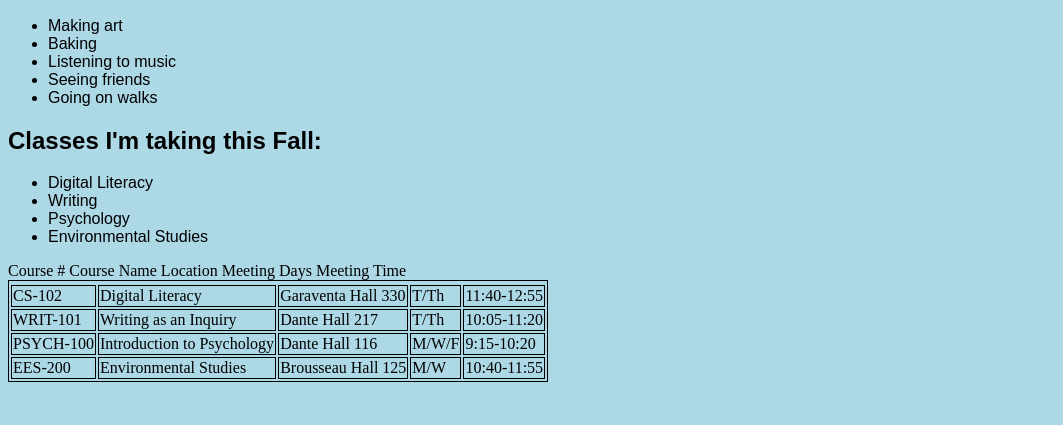
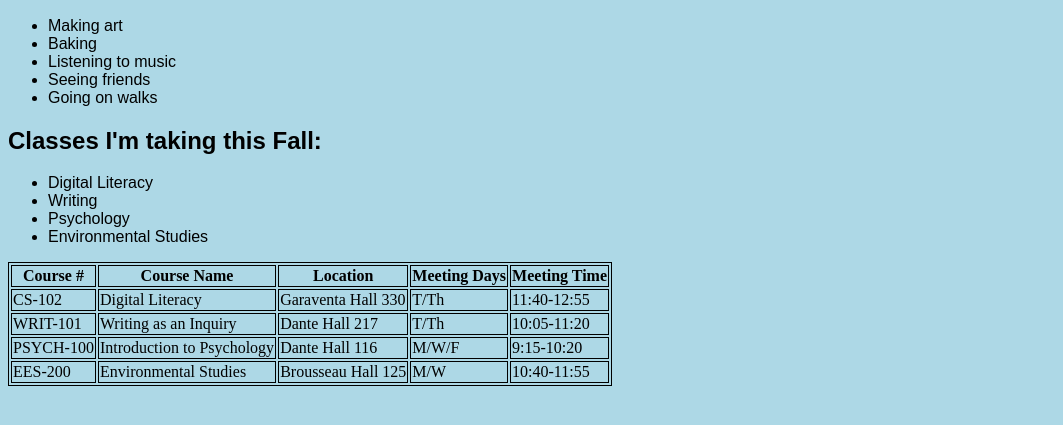
Before and after one commit to lrm14-maker/lilahswebpage, a plain HTML site: page index.html in a window 1280 px wide. Shown: the part 233-658 px from the top of the page, without its empty margins (0-1063 px from the left). Drawn offline with Linux system fonts and the light colour scheme.

Commit message:
Update index.html

```diff
--- a/index.html
+++ b/index.html
@@ -7,7 +7,7 @@
         h2{font-family: Proxima Nova, sans-serif;}
         ul{font-family: Quicksand, sans-serif;}
           body {background-color: #ADD8E6;}
-    table, tr, td {border: 1px solid black;}
+    table, th, td {border: 1px solid black;}
     </style>
 </head>
 <body>
@@ -33,21 +33,11 @@
   </ul>
 <table>
   <tr>
-    <thead>
-        Course #
-    </thead>
-    <thead>
-        Course Name
-    </thead>
-    <thead>
-        Location
-    </thead>
-    <thead>
-        Meeting Days
-    </thead>
-    <thead>
-        Meeting Time
-    </thead>
+    <th>Course #</th>
+    <th>Course Name</th>
+    <th>Location</th>
+    <th>Meeting Days</th>
+    <th>Meeting Time</th>
   </tr>
               <tr>
                 <td>
```
